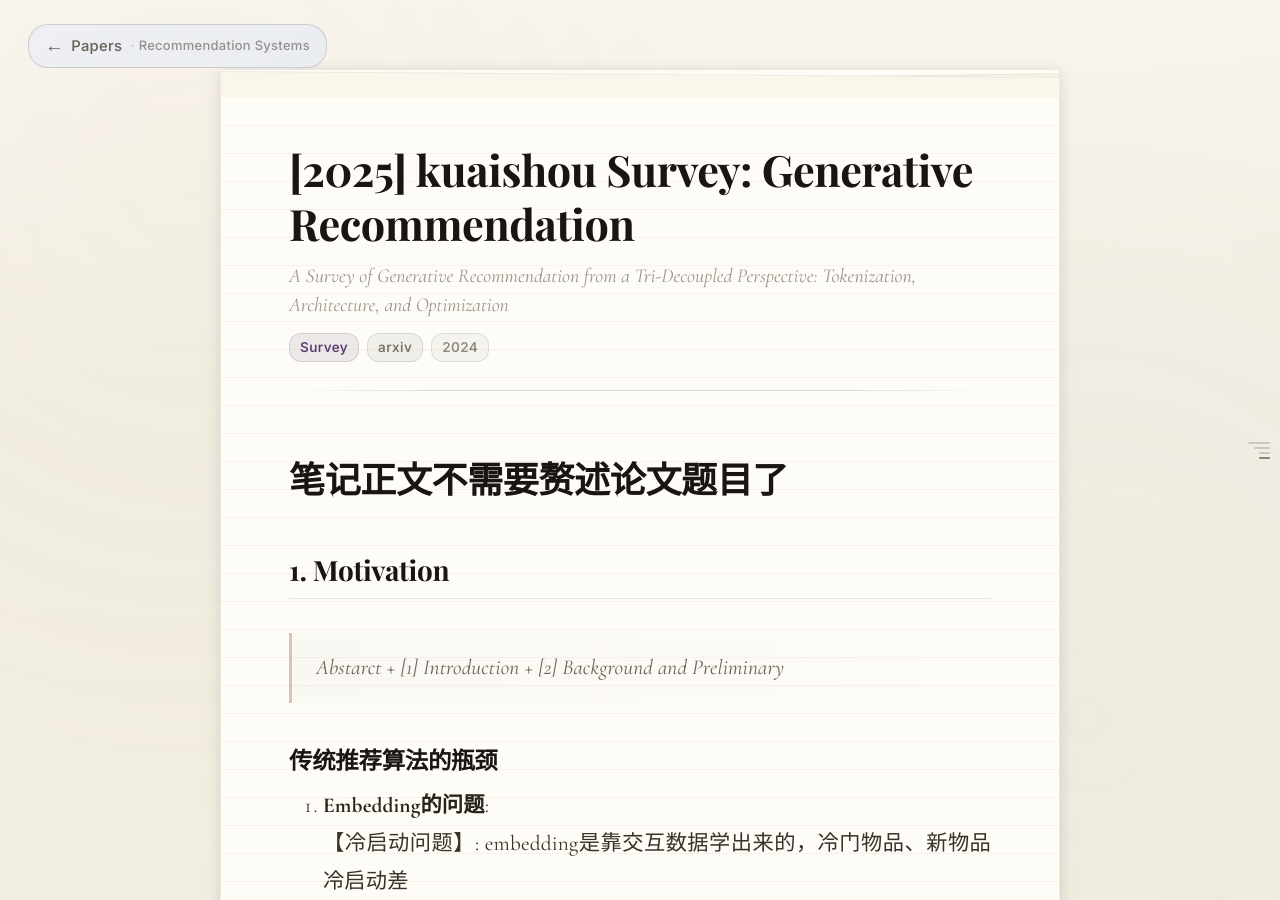
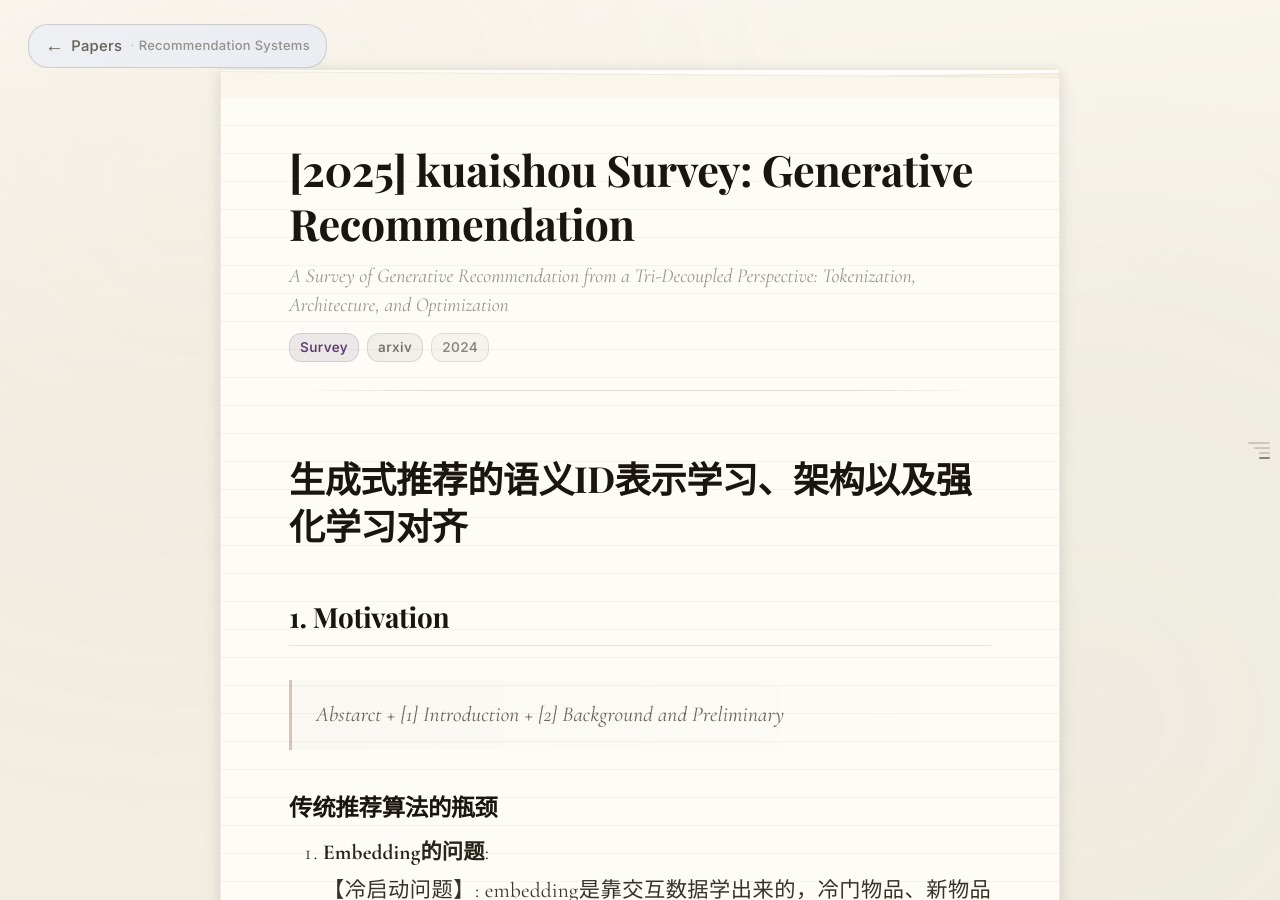
Before and after one commit to FSmisaka/FSmisaka.github.io, a Jekyll site: the page built from _papers/2025-kuaishou-generative-recommendation-survey-review.md, in a window 1280 px wide and 900 px high. Built offline with Jekyll 4.4.1, drawn with Linux system fonts in a browser that asks for light colours; some web fonts are replaced.

Commit message:
快手综述 笔记小修

```diff
--- a/_data/papers.yml
+++ b/_data/papers.yml
@@ -16,7 +16,7 @@
   domain: "Recommendation Systems"
   model: "Survey"
   venue: "arxiv"
-  excerpt: "A survey of Generative Recommendation from three perspectives: Tokenization, Architecture, and Optimization. The paper explains why recommender systems are shifting from discriminative ranking to generative modeling: replacing atomic ID embeddings with semantic representations (SID), fragmented pipelines with unified generative architectures, and local ranking objectives with end-to-end preference alignment. A good entry point for understanding the overall GR landscape."
+  excerpt: "20260715｜读的第一篇生成式推荐综述，建立了比较完整的知识框架；论文提出了 Tokenization、Architecture、Optimization 三条 GR 主线，使近两年的大量工作都能够放到统一框架下理解；是后续阅读 OneRec、TIGER、HSTU、RecGPT 等代表性工作的导论性质论文。"
   file: "2025-kuaishou-generative-recommendation-survey-review"
 
 - title: "Actions Speak Louder than Words: Trillion-Parameter Sequential Transducers for Generative Recommendations"
--- a/_papers/2025-kuaishou-generative-recommendation-survey-review.md
+++ b/_papers/2025-kuaishou-generative-recommendation-survey-review.md
@@ -7,7 +7,7 @@
 venue: "arxiv"
 ---
 
-# 笔记正文不需要赘述论文题目了
+# 生成式推荐的语义ID表示学习、架构以及强化学习对齐
 
 ## 1. Motivation
 
```
